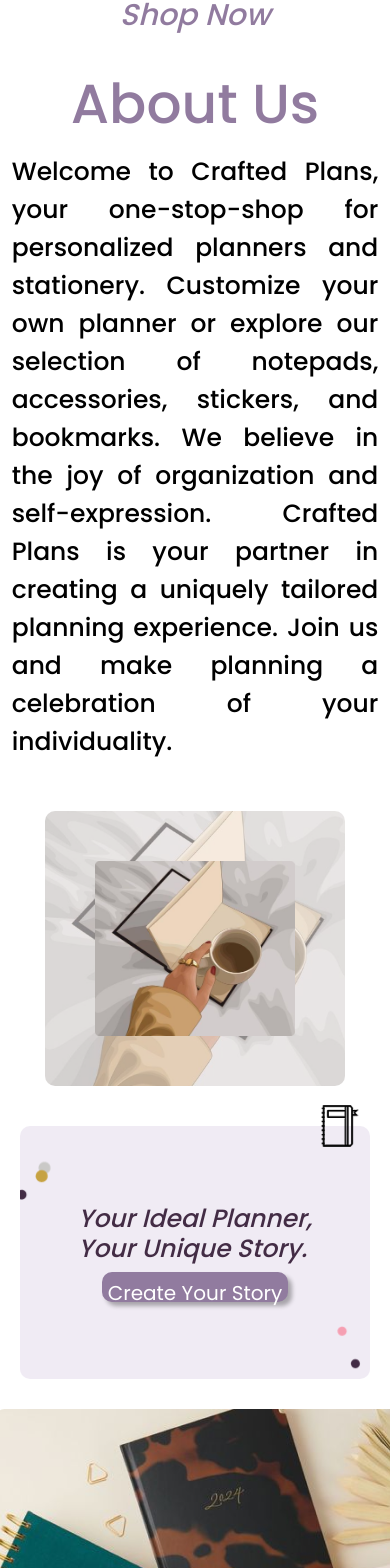
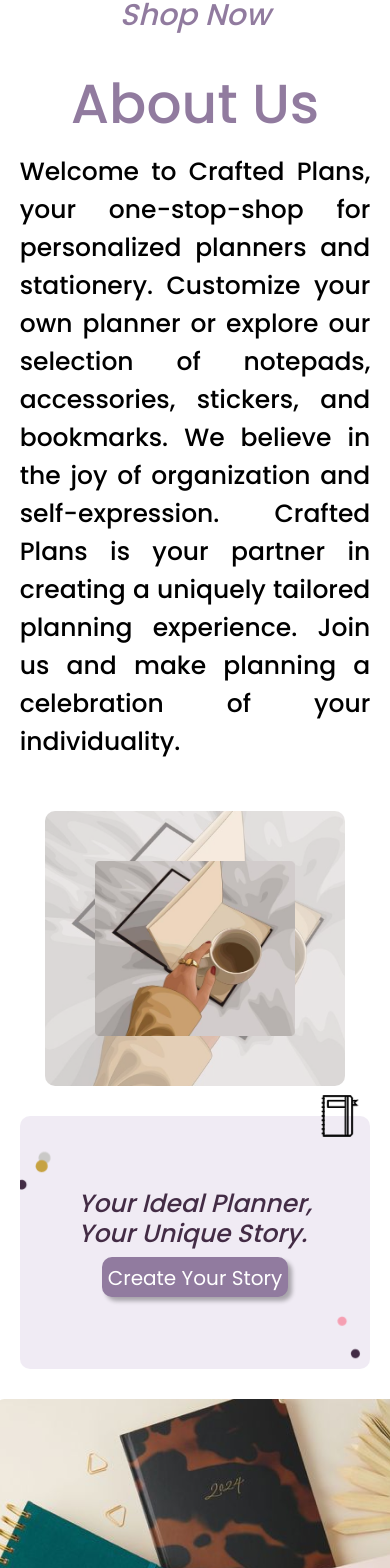
Before and after one commit to JoyaAbj/CraftedPlans-Frontend, a React (Create React App) app in the folder crafted-plans/: page / in a window 390 px wide. Shown: the part 1421-2989 px from the top of the page. Built offline with nearby package versions, Linux system fonts and the light colour scheme.

Commit message:
fixed about(/responsive) - fixed banner(/with responsive)

```diff
--- a/crafted-plans/src/Styles/about.css
+++ b/crafted-plans/src/Styles/about.css
@@ -52,6 +52,9 @@
     .imgs-about{
         margin: 0 auto;
     }
+    .parag-about{
+        margin: 0px 10px;
+    }
  }
 
  /*Phone*/
@@ -65,6 +68,7 @@
     }
     .parag-about{
         font-size: 25px;
+        margin: 0px 8px;
     }
     .image-about{
         width: 200px;
--- a/crafted-plans/src/Styles/banner.css
+++ b/crafted-plans/src/Styles/banner.css
@@ -3,7 +3,7 @@
     height: 60vh;
     background-size: cover;
     background-position: center;
-    margin: 20px;
+    margin: 40px;
     border-radius: 10px;
     margin-top: 40px;
 }
@@ -68,6 +68,8 @@
 @media (max-width: 766px){
     .HomeBanner-container{
         height: 30vh;
+        margin: 20px;
+        margin-top: 30px;
     }
     .HomeBanner-title-btn{
         height: 30vh;
@@ -78,7 +80,7 @@
     .btn-banner{
         font-size: 20px;
         padding: 6px;
-        height: 30px;
+        height: 40px;
     }
     .banner-icon{
         height: 80px;
```
